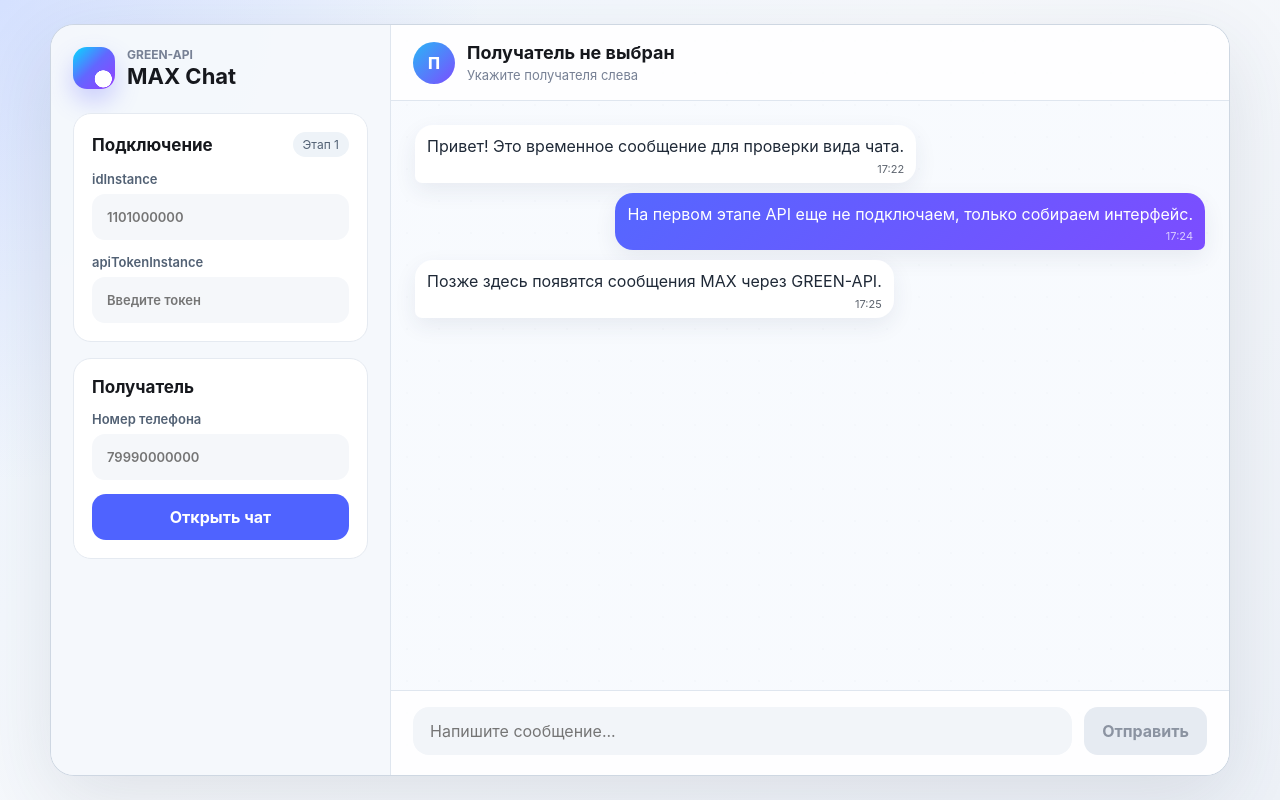
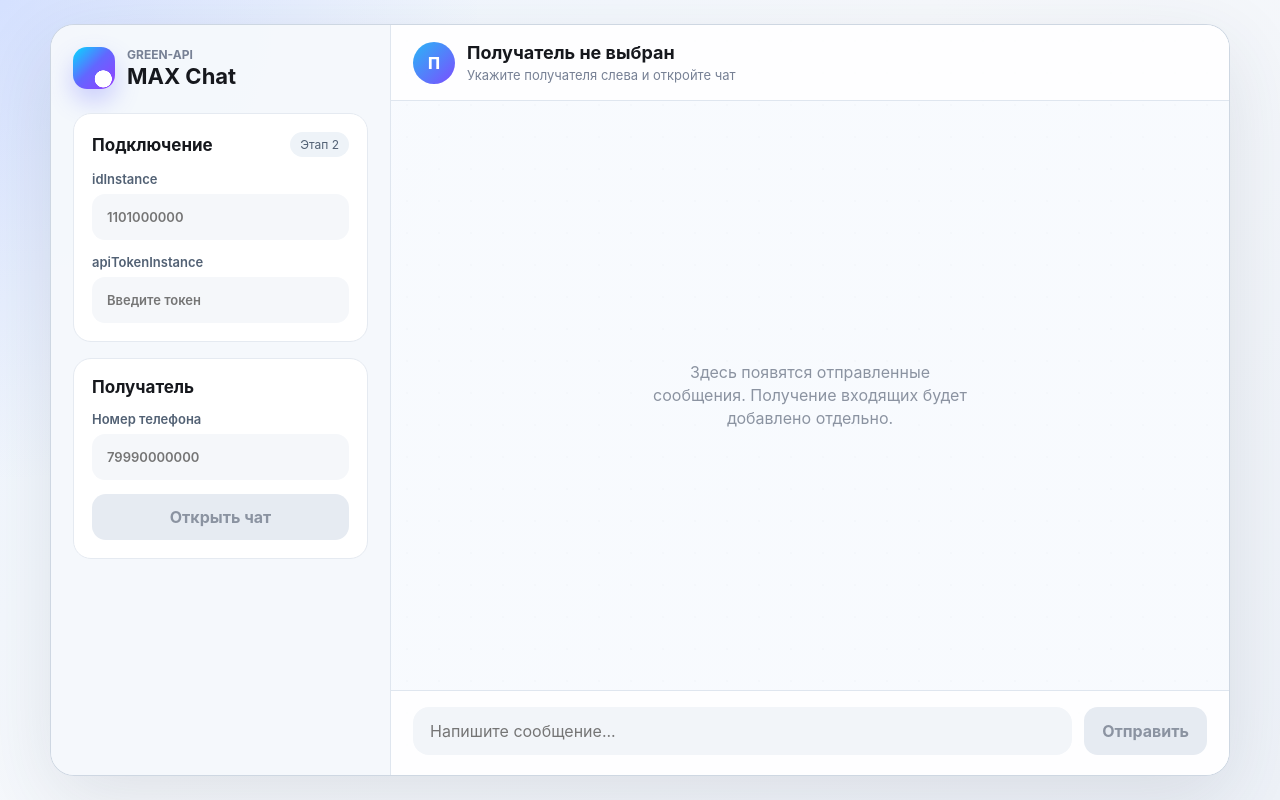
Before and after one commit to toshnotik/green-api-chat, a React (Vite) app: page / in a window 1280 px wide. Built offline with nearby package versions, Linux system fonts and the light colour scheme.

Commit message:
feat: integrate GREEN-API message sending

```diff
--- a/src/App.module.scss
+++ b/src/App.module.scss
@@ -146,12 +146,24 @@
   transform: translateY(-1px);
 }
 
+.primaryButton:disabled,
 .composer button:disabled {
   color: #8b93a1;
   background: #e6ebf2;
   box-shadow: none;
   cursor: default;
   transform: none;
+}
+
+.error {
+  margin: 0;
+  padding: 12px 14px;
+  color: #9f1d35;
+  font-size: 13px;
+  line-height: 1.4;
+  background: #fff1f3;
+  border: 1px solid #ffd4dc;
+  border-radius: 14px;
 }
 
 .chat {
@@ -206,6 +218,15 @@
   gap: 10px;
   padding: 24px;
   overflow-y: auto;
+}
+
+.emptyState {
+  align-self: center;
+  max-width: 320px;
+  margin: auto;
+  color: #8b93a1;
+  line-height: 1.45;
+  text-align: center;
 }
 
 .message {
--- a/src/App.tsx
+++ b/src/App.tsx
@@ -1,70 +1,136 @@
 import { FormEvent, useState } from 'react';
+import { getChatIdByPhone, sendMessage } from './api/greenApi';
 import styles from './App.module.scss';
 
 type Message = {
-  id: number;
+  id: string;
   text: string;
   time: string;
-  direction: 'incoming' | 'outgoing';
+  direction: 'outgoing';
 };
 
-const initialMessages: Message[] = [
-  {
-    id: 1,
-    text: 'Привет! Это временное сообщение для проверки вида чата.',
-    time: '17:22',
-    direction: 'incoming',
-  },
-  {
-    id: 2,
-    text: 'На первом этапе API еще не подключаем, только собираем интерфейс.',
-    time: '17:24',
-    direction: 'outgoing',
-  },
-  {
-    id: 3,
-    text: 'Позже здесь появятся сообщения MAX через GREEN-API.',
-    time: '17:25',
-    direction: 'incoming',
-  },
-];
+const formatMessageTime = () =>
+  new Intl.DateTimeFormat('ru-RU', {
+    hour: '2-digit',
+    minute: '2-digit',
+  }).format(new Date());
 
 function App() {
   const [idInstance, setIdInstance] = useState('');
   const [apiTokenInstance, setApiTokenInstance] = useState('');
   const [phone, setPhone] = useState('');
   const [activeChat, setActiveChat] = useState('');
+  const [activeChatId, setActiveChatId] = useState('');
   const [draft, setDraft] = useState('');
-  const [messages, setMessages] = useState<Message[]>(initialMessages);
+  const [messages, setMessages] = useState<Message[]>([]);
+  const [error, setError] = useState('');
+  const [isOpeningChat, setIsOpeningChat] = useState(false);
+  const [isSending, setIsSending] = useState(false);
 
   const chatTitle = activeChat || 'Получатель не выбран';
 
-  const openChat = (event: FormEvent<HTMLFormElement>) => {
-    event.preventDefault();
-    setActiveChat(phone.trim());
+  const handlePhoneChange = (value: string) => {
+    setPhone(value);
+
+    if (activeChat) {
+      setActiveChat('');
+      setActiveChatId('');
+      setMessages([]);
+    }
   };
 
-  const sendMessage = (event: FormEvent<HTMLFormElement>) => {
+  const openChat = async (event: FormEvent<HTMLFormElement>) => {
     event.preventDefault();
 
+    const trimmedIdInstance = idInstance.trim();
+    const trimmedApiTokenInstance = apiTokenInstance.trim();
+    const trimmedPhone = phone.trim();
+
+    if (!trimmedIdInstance || !trimmedApiTokenInstance) {
+      setError('Введите idInstance и apiTokenInstance.');
+      return;
+    }
+
+    if (!trimmedPhone) {
+      setError('Введите номер телефона получателя.');
+      return;
+    }
+
+    setIsOpeningChat(true);
+    setError('');
+
+    try {
+      const chatId = await getChatIdByPhone({
+        idInstance: trimmedIdInstance,
+        apiTokenInstance: trimmedApiTokenInstance,
+        phoneNumber: trimmedPhone,
+      });
+
+      setActiveChat(trimmedPhone);
+      setActiveChatId(chatId);
+      setMessages([]);
+    } catch (requestError) {
+      setActiveChat('');
+      setActiveChatId('');
+      setError(
+        requestError instanceof Error
+          ? requestError.message
+          : 'Не удалось открыть чат с получателем.',
+      );
+    } finally {
+      setIsOpeningChat(false);
+    }
+  };
+
+  const handleSendMessage = async (event: FormEvent<HTMLFormElement>) => {
+    event.preventDefault();
+
+    const trimmedIdInstance = idInstance.trim();
+    const trimmedApiTokenInstance = apiTokenInstance.trim();
     const text = draft.trim();
+
     if (!text) {
       return;
     }
 
+    if (!trimmedIdInstance || !trimmedApiTokenInstance) {
+      setError('Введите idInstance и apiTokenInstance.');
+      return;
+    }
+
+    if (!activeChatId) {
+      setError('Сначала откройте чат с получателем.');
+      return;
+    }
+
+    setIsSending(true);
+    setError('');
+
+    try {
+      const response = await sendMessage({
+        idInstance: trimmedIdInstance,
+        apiTokenInstance: trimmedApiTokenInstance,
+        chatId: activeChatId,
+        message: text,
+      });
+
       setMessages((currentMessages) => [
         ...currentMessages,
         {
-        id: Date.now(),
+          id: response.idMessage,
           text,
-        time: new Intl.DateTimeFormat('ru-RU', {
-          hour: '2-digit',
-          minute: '2-digit',
-        }).format(new Date()),
+          time: formatMessageTime(),
           direction: 'outgoing',
         },
       ]);
       setDraft('');
+    } catch (requestError) {
+      setError(
+        requestError instanceof Error ? requestError.message : 'Не удалось отправить сообщение.',
+      );
+    } finally {
+      setIsSending(false);
+    }
   };
 
   return (
@@ -82,7 +148,7 @@
           <form className={styles.panel}>
             <div className={styles.panelHeader}>
               <h2>Подключение</h2>
-              <span>Этап 1</span>
+              <span>Этап 2</span>
             </div>
 
             <label className={styles.field}>
@@ -108,6 +174,8 @@
             </label>
           </form>
 
+          {error && <p className={styles.error}>{error}</p>}
+
           <form className={styles.panel} onSubmit={openChat}>
             <div className={styles.panelHeader}>
               <h2>Получатель</h2>
@@ -118,14 +186,18 @@
               <input
                 type="tel"
                 value={phone}
-                onChange={(event) => setPhone(event.target.value)}
+                onChange={(event) => handlePhoneChange(event.target.value)}
                 placeholder="79990000000"
                 autoComplete="off"
               />
             </label>
 
-            <button className={styles.primaryButton} type="submit">
-              Открыть чат
+            <button
+              className={styles.primaryButton}
+              type="submit"
+              disabled={isOpeningChat || !phone.trim()}
+            >
+              {isOpeningChat ? 'Открываем...' : 'Открыть чат'}
             </button>
           </form>
         </aside>
@@ -137,12 +209,21 @@
             </div>
             <div>
               <h2>{chatTitle}</h2>
-              <p>{activeChat ? 'Готов к отправке сообщений' : 'Укажите получателя слева'}</p>
+              <p>
+                {activeChatId
+                  ? `chatId: ${activeChatId}`
+                  : 'Укажите получателя слева и откройте чат'}
+              </p>
             </div>
           </header>
 
           <div className={styles.messages} aria-label="Сообщения">
-            {messages.map((message) => (
+            {messages.length === 0 ? (
+              <p className={styles.emptyState}>
+                Здесь появятся отправленные сообщения. Получение входящих будет добавлено отдельно.
+              </p>
+            ) : (
+              messages.map((message) => (
                 <article
                   className={`${styles.message} ${styles[message.direction]}`}
                   key={message.id}
@@ -150,18 +231,19 @@
                   <p>{message.text}</p>
                   <time>{message.time}</time>
                 </article>
-            ))}
+              ))
+            )}
           </div>
 
-          <form className={styles.composer} onSubmit={sendMessage}>
+          <form className={styles.composer} onSubmit={handleSendMessage}>
             <input
               type="text"
               value={draft}
               onChange={(event) => setDraft(event.target.value)}
               placeholder="Напишите сообщение..."
             />
-            <button type="submit" disabled={!draft.trim()}>
-              Отправить
+            <button type="submit" disabled={!draft.trim() || isSending}>
+              {isSending ? 'Отправка...' : 'Отправить'}
             </button>
           </form>
         </section>
--- /dev/null
+++ b/src/api/greenApi.ts
@@ -0,0 +1,118 @@
+type GreenApiCredentials = {
+  idInstance: string;
+  apiTokenInstance: string;
+};
+
+type CheckAccountRequest = GreenApiCredentials & {
+  phoneNumber: string;
+};
+
+type CheckAccountResponse = {
+  exist: boolean;
+  chatId: string;
+  fromCache?: boolean;
+};
+
+type CheckAccountErrorResponse = {
+  status: false;
+  reason: string;
+};
+
+type GreenApiErrorResponse = {
+  status?: boolean | string;
+  reason?: string;
+  message?: string;
+  description?: string;
+  error?: string;
+};
+
+export type SendMessageRequest = GreenApiCredentials & {
+  chatId: string;
+  message: string;
+};
+
+export type SendMessageResponse = {
+  idMessage: string;
+};
+
+const API_URL = 'https://api.green-api.com';
+
+const buildGreenApiUrl = (
+  idInstance: string,
+  method: 'checkAccount' | 'sendMessage',
+  apiTokenInstance: string,
+) => `${API_URL}/waInstance${idInstance}/${method}/${apiTokenInstance}`;
+
+const getErrorMessage = (data: unknown, fallback: string) => {
+  if (!data || typeof data !== 'object') {
+    return fallback;
+  }
+
+  const errorData = data as GreenApiErrorResponse;
+  return errorData.reason || errorData.message || errorData.description || errorData.error || fallback;
+};
+
+const requestGreenApi = async <TResponse>(url: string, body: object): Promise<TResponse> => {
+  let response: Response;
+
+  try {
+    response = await fetch(url, {
+      method: 'POST',
+      headers: {
+        'Content-Type': 'application/json',
+      },
+      body: JSON.stringify(body),
+    });
+  } catch {
+    throw new Error('Не удалось выполнить запрос к GREEN-API. Проверьте подключение к сети.');
+  }
+
+  let data: unknown = null;
+
+  try {
+    data = await response.json();
+  } catch {
+    data = null;
+  }
+
+  if (!response.ok) {
+    throw new Error(getErrorMessage(data, `GREEN-API вернул ошибку ${response.status}.`));
+  }
+
+  return data as TResponse;
+};
+
+export const getChatIdByPhone = async ({
+  idInstance,
+  apiTokenInstance,
+  phoneNumber,
+}: CheckAccountRequest) => {
+  const normalizedPhone = phoneNumber.replace(/\D/g, '');
+  const response = await requestGreenApi<CheckAccountResponse | CheckAccountErrorResponse>(
+    buildGreenApiUrl(idInstance, 'checkAccount', apiTokenInstance),
+    {
+      phoneNumber: Number(normalizedPhone),
+    },
+  );
+
+  if ('status' in response) {
+    throw new Error(response.reason);
+  }
+
+  if (!response.exist || !response.chatId) {
+    throw new Error('На этот номер не найден аккаунт MAX.');
+  }
+
+  return response.chatId;
+};
+
+export const sendMessage = ({
+  idInstance,
+  apiTokenInstance,
+  chatId,
+  message,
+}: SendMessageRequest) =>
+  requestGreenApi<SendMessageResponse>(buildGreenApiUrl(idInstance, 'sendMessage', apiTokenInstance), {
+    chatId,
+    message,
+  });
```
Lines whose indentation alone changed are shown as unchanged.
